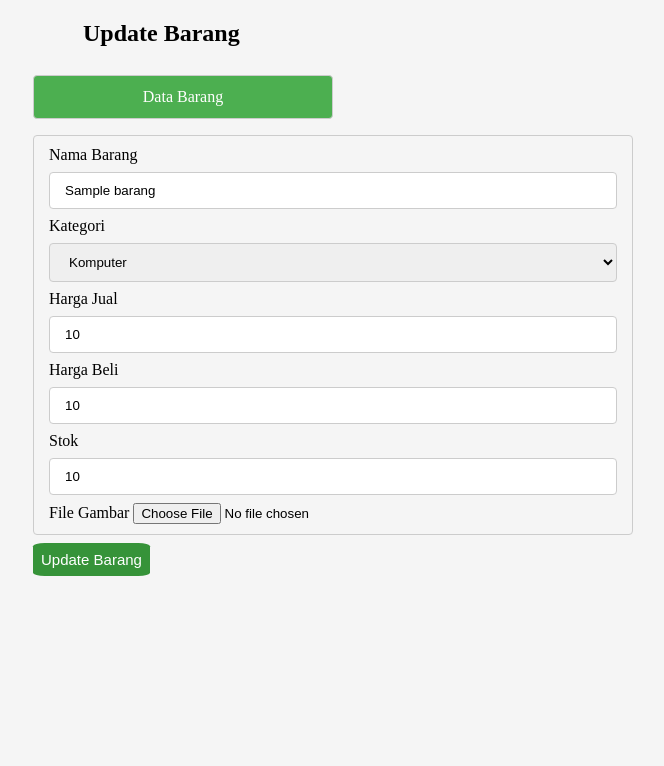
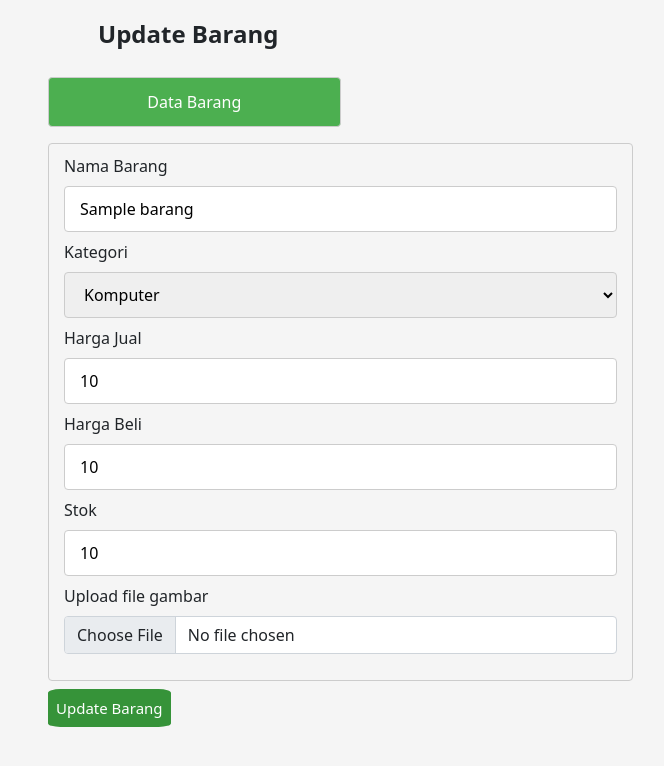
Before and after one commit to taufiqalif/Lab8Web, a PHP site: page /ubah.php?id_barang=1 in a window 1280 px wide. Shown: the top 766 px of the page, without its empty margins (7-671 px from the left). Run offline with PHP 8.4, Linux system fonts and the light colour scheme; tables that the repository leaves empty or names only in its code hold one stand-in row (values such as "Sample post").

Commit message:
new update

```diff
--- a/tambah.php
+++ b/tambah.php
@@ -84,7 +84,7 @@ if (isset($_POST['submit'])) {
 
           <div class="mb-3">
             <label for="formFile" class="form-label">Upload file gambar</label>
-            <input class="form-control" name="file_gambar" type="file" id="formFile">
+            <input class="form-control" name="file_gambar" required type="file" id="formFile">
           </div>
         </div>
         <div class="submit">
--- a/ubah.php
+++ b/ubah.php
@@ -68,6 +68,8 @@ function is_select($var, $val) {
   <meta charset="UTF-8">
   <meta http-equiv="X-UA-Compatible" content="IE=edge">
   <meta name="viewport" content="width=device-width, initial-scale=1.0">
+  <link href="https://cdn.jsdelivr.net/npm/bootstrap@5.1.3/dist/css/bootstrap.min.css" rel="stylesheet"
+    integrity="sha384-1BmE4kWBq78iYhFldvKuhfTAU6auU8tT94WrHftjDbrCEXSU1oBoqyl2QvZ6jIW3" crossorigin="anonymous">
   <link rel="stylesheet" href="style.css">
   <title>Document</title>
 </head>
@@ -102,8 +104,14 @@ function is_select($var, $val) {
           <label>Stok</label>
           <input type="number" name="stok" required value="<?= $barang["stok"]; ?>" />
 
-          <label>File Gambar</label>
-          <input type="file" name="file_gambar" required value="<?= $barang["gambar"]; ?>" />
+          <!-- <label>File Gambar</label>
+          <input type="file" name="file_gambar" required value="<?= $barang["gambar"]; ?>" /> -->
+
+          <div class="mb-3">
+            <label for="formFile" class="form-label">Upload file gambar</label>
+            <input class="form-control" name="file_gambar" type="file" id="formFile" required
+              value="<?= $barang["gambar"];?>">
+          </div>
         </div>
         <div class="submit">
           <button type="submit" name="submit" class="button">Update Barang</button>
```
